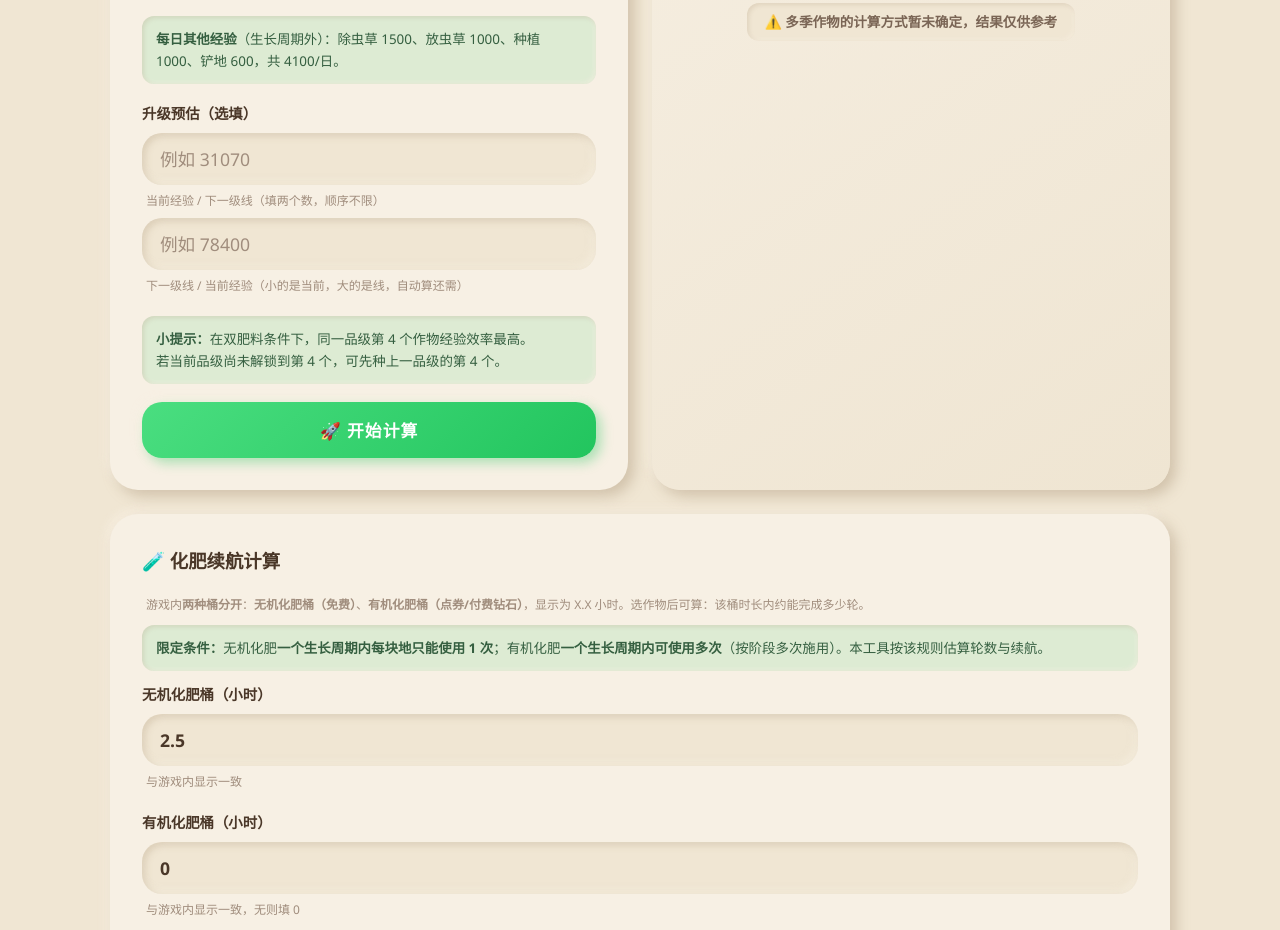
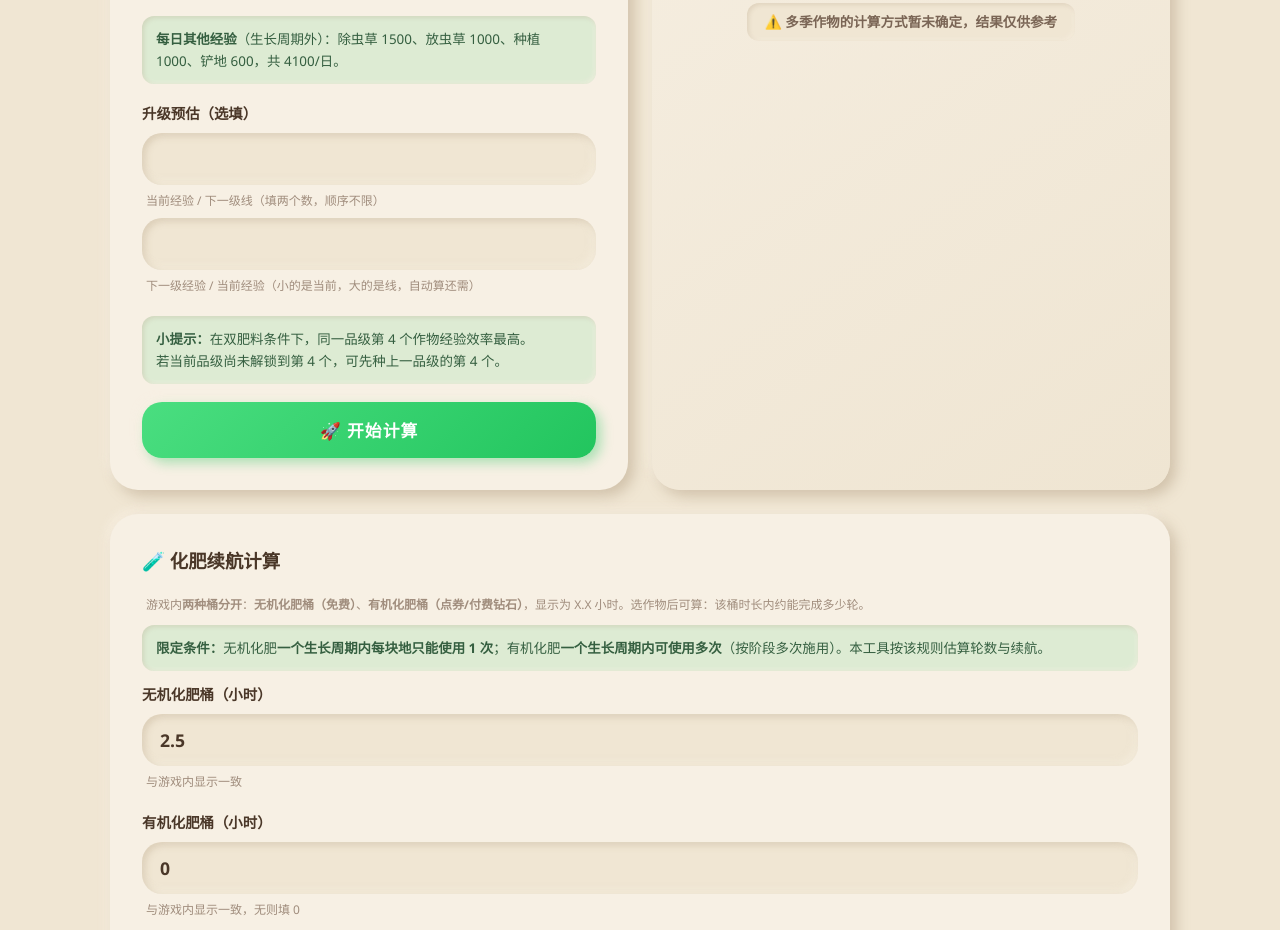
Before and after one commit to mitang-tal/farmout, a website: page index.html in a window 1280 px wide. Shown: the part 978-1908 px from the top of the page. Drawn offline with Linux system fonts and the light colour scheme.

Commit message:
Update index.html

```diff
--- a/index.html
+++ b/index.html
@@ -90,12 +90,12 @@
                 <div class="input-group">
                     <label class="input-label">升级预估（选填）</label>
                     <div class="input-wrapper">
-                        <input type="number" id="inputCurrentExp" min="0" step="1" placeholder="例如 31070" class="clay-input" title="当前经验 或 下一级线，填两个数即可，顺序无所谓">
+                        <input type="number" id="inputCurrentExp" min="0" step="1" placeholder="" class="clay-input" title="当前经验">
                         <span class="input-hint">当前经验 / 下一级线（填两个数，顺序不限）</span>
                     </div>
                     <div class="input-wrapper" style="margin-top:8px;">
-                        <input type="number" id="inputExpRequiredForNext" min="0" step="1" placeholder="例如 78400" class="clay-input" title="下一级经验线 或 当前经验">
-                        <span class="input-hint">下一级线 / 当前经验（小的是当前，大的是线，自动算还需）</span>
+                        <input type="number" id="inputExpRequiredForNext" min="0" step="1" placeholder="" class="clay-input" title="下一级经验">
+                        <span class="input-hint">下一级经验 / 当前经验（小的是当前，大的是线，自动算还需）</span>
                     </div>
                 </div>
                 <div class="strategy-tip">
```
